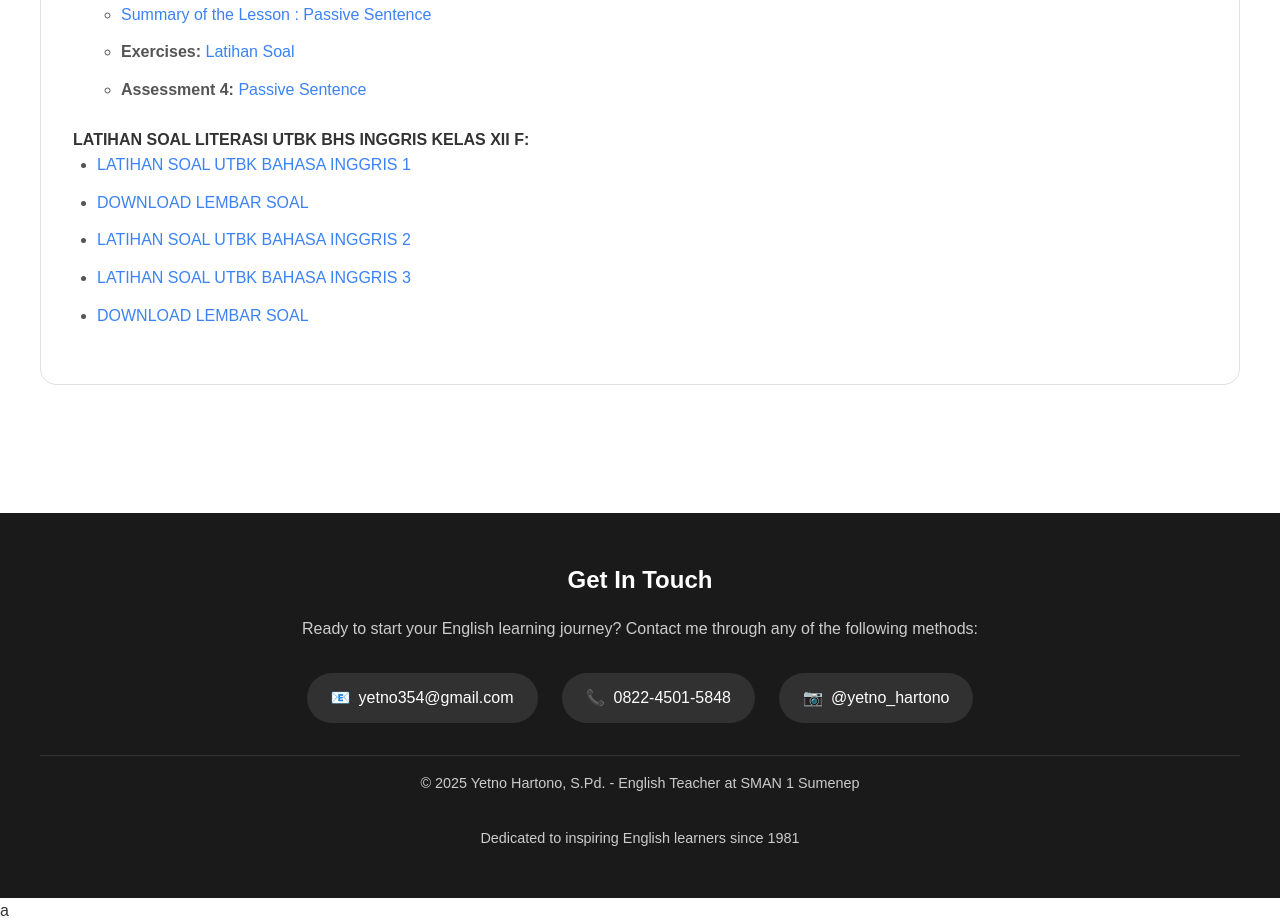
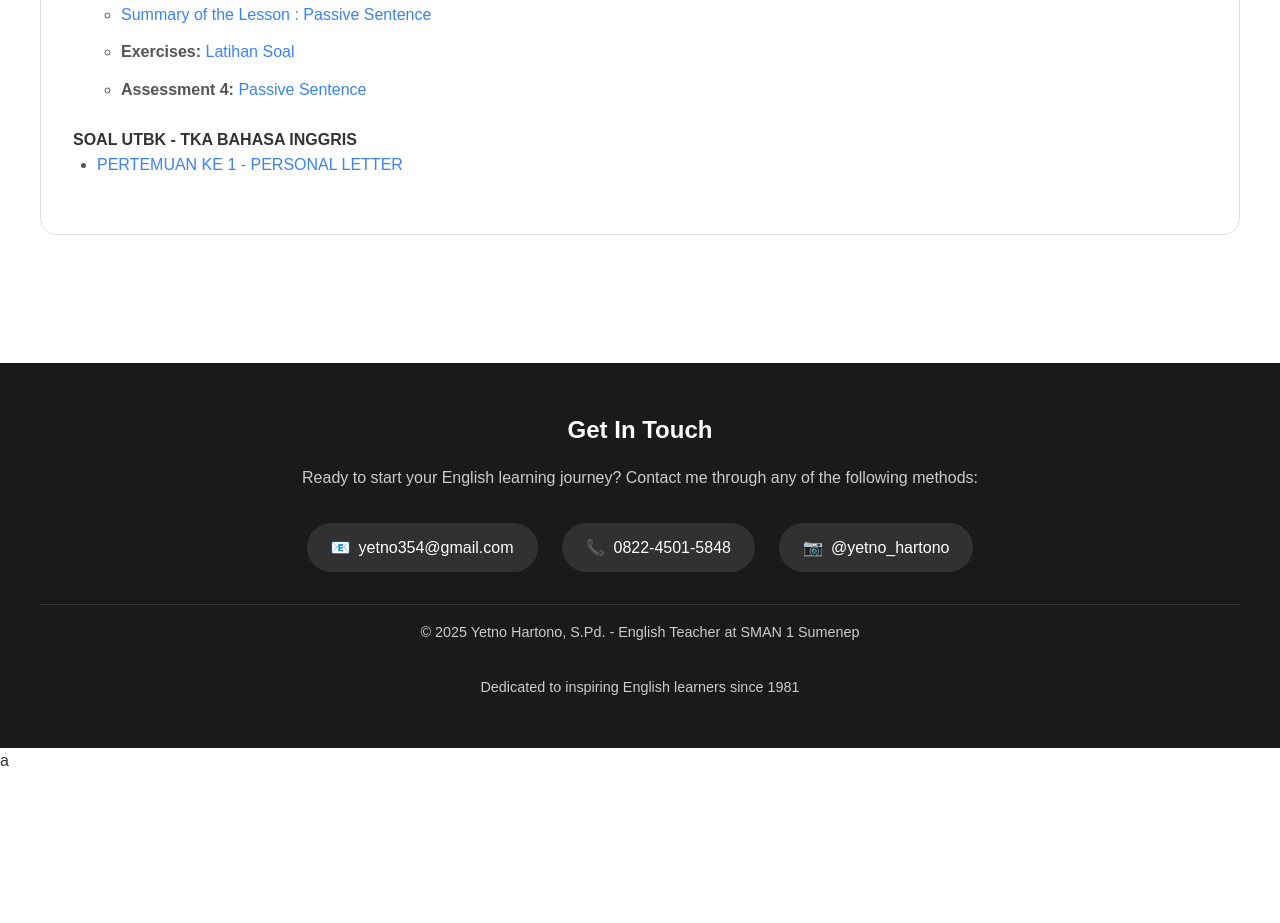
Before and after one commit to MrYetno/MyEnglishClass, a plain HTML site: page index.html in a window 1280 px wide. Shown: the part 4285-5208 px from the top of the page. After the commit the page ends 5058 px from the top, so only its background shows below. Drawn offline with Linux system fonts and the light colour scheme.

Commit message:
index.html

```diff
--- a/index.html
+++ b/index.html
@@ -619,13 +619,9 @@
                     </li>
                 </ol>
 
-                <p><b>LATIHAN SOAL LITERASI UTBK BHS INGGRIS KELAS XII F:</b></p>
+                <p><b>SOAL UTBK - TKA BAHASA INGGRIS</b></p>
                 <ul>
-                    <li><a href="https://docs.google.com/forms/d/e/1FAIpQLSf1SXdhl40n1anX211YsaJrDikVGp6uorVljqWzIUf-TSXisA/viewform?usp=sharing" target="_blank" rel="noopener">LATIHAN SOAL UTBK BAHASA INGGRIS 1</a></li>
-                    <li><a href="https://drive.google.com/file/d/1ND6zYJHoCWbqOmjzylXaBhoEcmHiY7Ct/view?usp=sharing" target="_blank" rel="noopener">DOWNLOAD LEMBAR SOAL</a></li>
-                    <li><a href="https://docs.google.com/forms/d/e/1FAIpQLSeuuLblVU7hCpahr0AtycUsLKpYnAztnKEp5qk9m1_l-U0Ycg/viewform?usp=sharing" target="_blank" rel="noopener">LATIHAN SOAL UTBK BAHASA INGGRIS 2</a></li>
-                    <li><a href="https://docs.google.com/forms/d/e/1FAIpQLSd7JceB9aNL1jIeHq2_HS6tU5XJOI9Df_Uo61XmQAu3uDiwew/viewform?usp=sharing" target="_blank" rel="noopener">LATIHAN SOAL UTBK BAHASA INGGRIS 3</a></li>
-                    <li><a href="https://drive.google.com/file/d/178iKISsrE9mjp-Rn_XHS2OeMLGqh_45R/view?usp=sharing" target="_blank" rel="noopener">DOWNLOAD LEMBAR SOAL</a></li>
+                    <li><a href="https://drive.google.com/file/d/1aUwVGm6xJWHINq3x6ilhZ0N8CKS16g3u/view?usp=sharing" target="_blank" rel="noopener">PERTEMUAN KE 1 - PERSONAL LETTER</a></li>
                 </ul>
             </div>
         </div>
```
